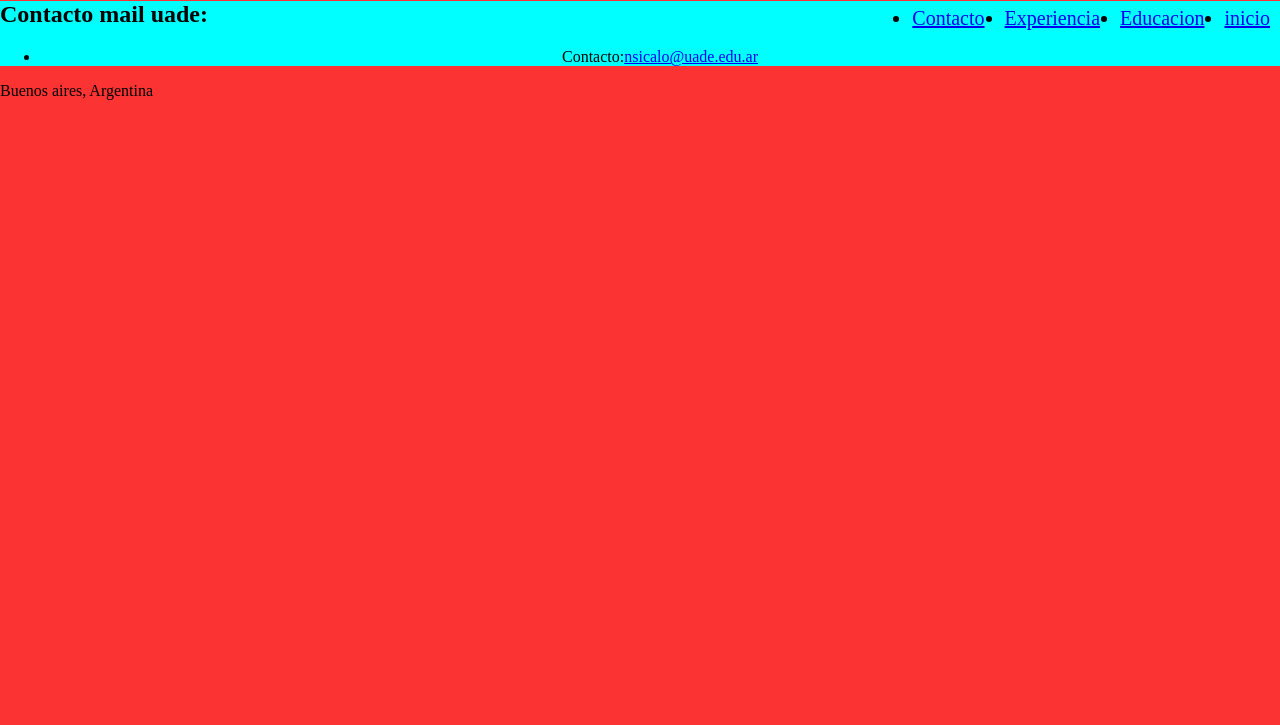
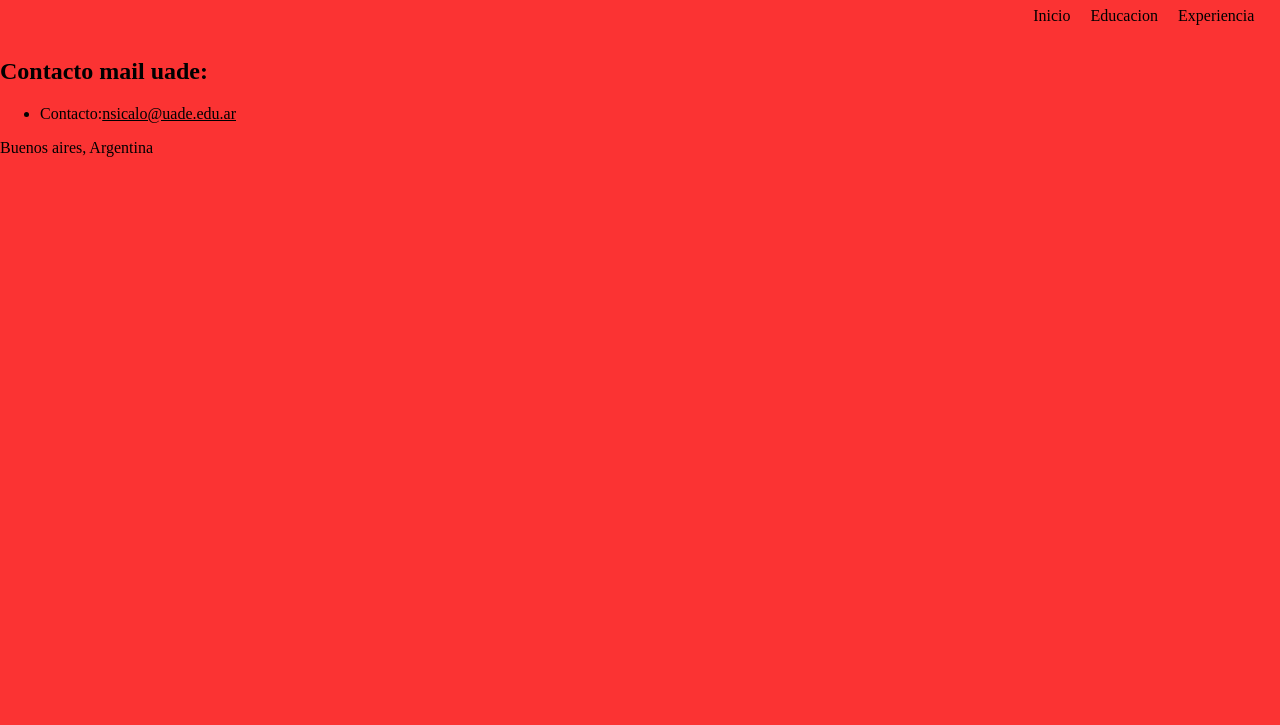
Before and after one commit to nicosicalo/cv-desarrollo-web-2, a plain HTML site: page contacto.html in a window 1280 px wide. Shown: the part 75-800 px from the top of the page. Drawn offline with Linux system fonts and the light colour scheme.

Commit message:
cambio 2.0

```diff
--- a/contacto.html
+++ b/contacto.html
@@ -12,18 +12,16 @@
     <h1 class="tit">¡Contactame aca!</h1>
 </header>
 <div>
-    <Ul><li class="menu"><a href="index.html"> inicio</a></li>
-        <li class="menu"><a href="educacion.html">Educacion</a></li>
-        <li class="menu"><a href="experiencia.html">Experiencia</a></li>
-        <li class="menu"><a href="contacto.html">Contacto</a></li>
+    <Ul class="ulc">
+        <li class="menu2"><a href="index.html"> Inicio</a></li>
+        <li class="menu2"><a href="educacion.html">Educacion</a></li>
+        <li class="menu2"><a href="experiencia.html">Experiencia</a></li>
     </Ul>
 </div>
 <div class="article">
-    <h2>Contacto mail uade:</h2>
-    <ul><li class="mail">Contacto:<a href="mailto:nsicalo@uade.edu.ar">nsicalo@uade.edu.ar</a></li>
+    <h2 class="h2c">Contacto mail uade:</h2>
+    <ul><li class="mail">Contacto:<a href="mailto:nsicalo@uade.edu.ar"><span>nsicalo@uade.edu.ar</span></a></li>
     </ul>
-
-
 </div>
 
     <footer>Buenos aires, Argentina</footer>
--- a/estilos.css
+++ b/estilos.css
@@ -14,6 +14,10 @@ img{ align-items: left;
 
 
 }
+li>a{
+    text-decoration: none;
+    color: black;
+}
 header{
     background-color: white;
     height: 35px;
@@ -23,12 +27,7 @@ header{
     text-align: center;
     line-height: normal;
 }
-.menu{
-    float: right;
-    margin: 10px;
-    text-decoration: none;
-    font-size: 20px;
-}
+
 a:hover{
     color: white;
     text-decoration: none;
@@ -38,10 +37,26 @@ a:hover{
     text-align: center;
     font-family: 'Lucida Sans', 'Lucida Sans Regular', 'Lucida Grande', 'Lucida Sans Unicode', Geneva, Verdana, sans-serif;
 }
-.mail{
-    text-align: center;
+
+.article{
+    margin-top: 20px;
 
 }
-.article{
-    background-color: aqua;
+.ulc{
+    justify-content: flex-end;
+    display: flex;
+    gap: 20px;
+    margin: 1%;
+    padding: 1%;
+    list-style: none;
 }
+
+.h2c{
+
+}
+span{
+    text-decoration: underline;
+}
+.mail{
+
+}
```
Also changed, not shown: index.html (+6 -3 lines).
